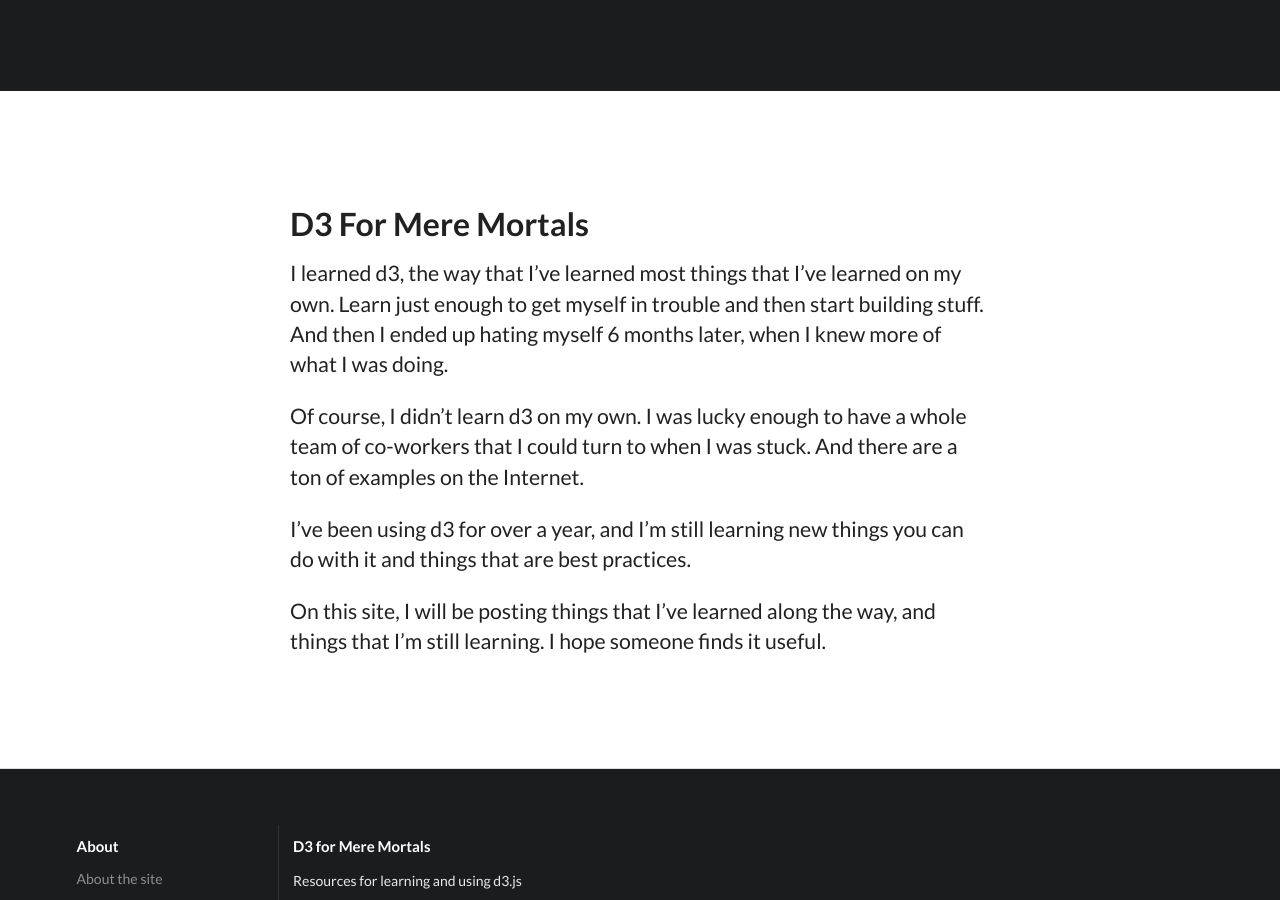
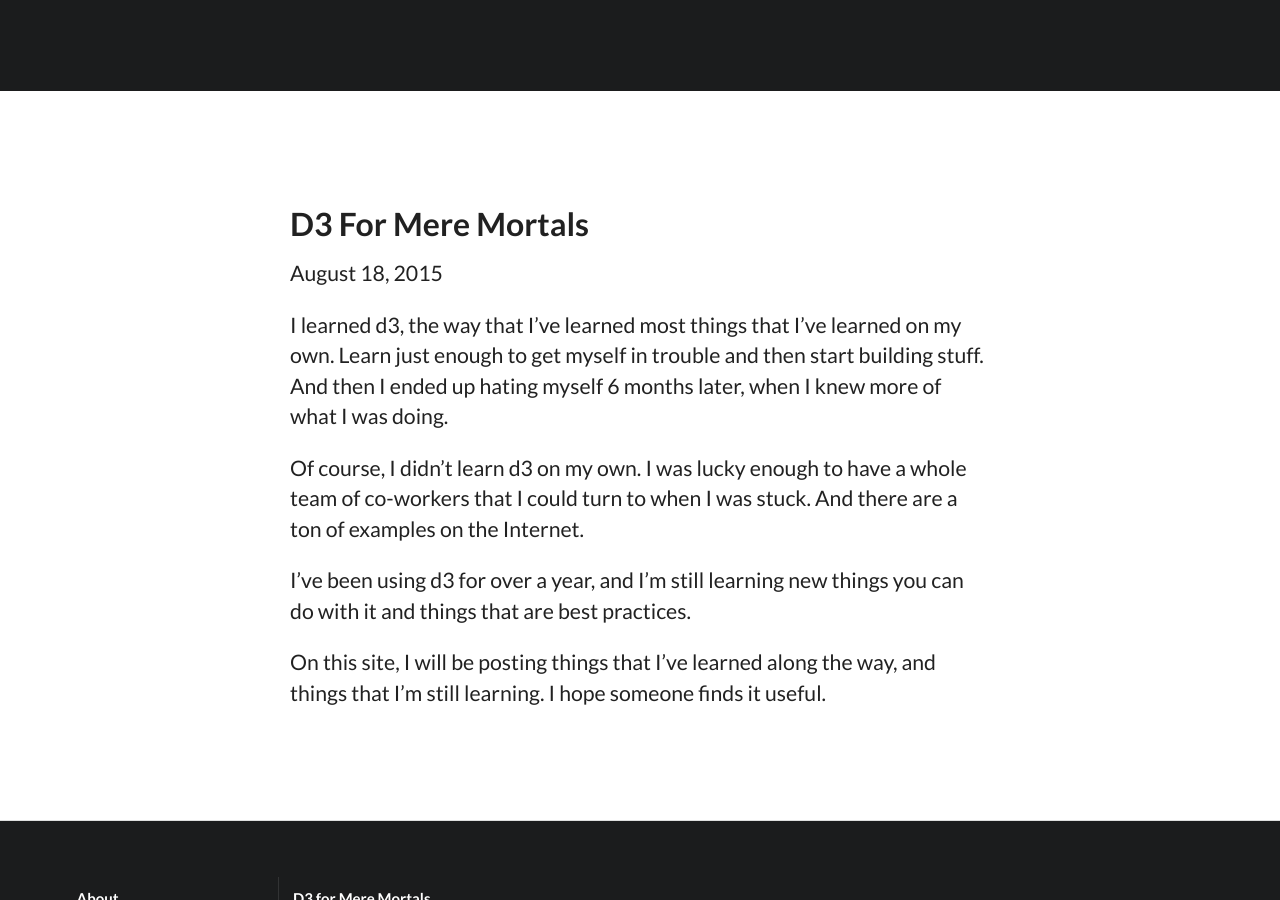
Before and after one commit to agarrharr/d3formeremortals, a Jekyll site: the page built from _posts/2015-08-18-d3-for-mere-mortals.md, in a window 1280 px wide and 900 px high, scrolled down 609 px. Built offline with Jekyll 4.4.1, drawn with Linux system fonts in a browser that asks for light colours.

Commit message:
Add the date to posts

```diff
--- a/_layouts/post.html
+++ b/_layouts/post.html
@@ -5,6 +5,7 @@ layout: default
 <div class="ui vertical stripe segment">
 	<div class="ui text container">
 		<h3>{{ page.title }}</h3>
+		<p>{{ page.date | date: "%B %-d, %Y" }}</p>
 		{{ content}}
 	</div>
 </div>
```
